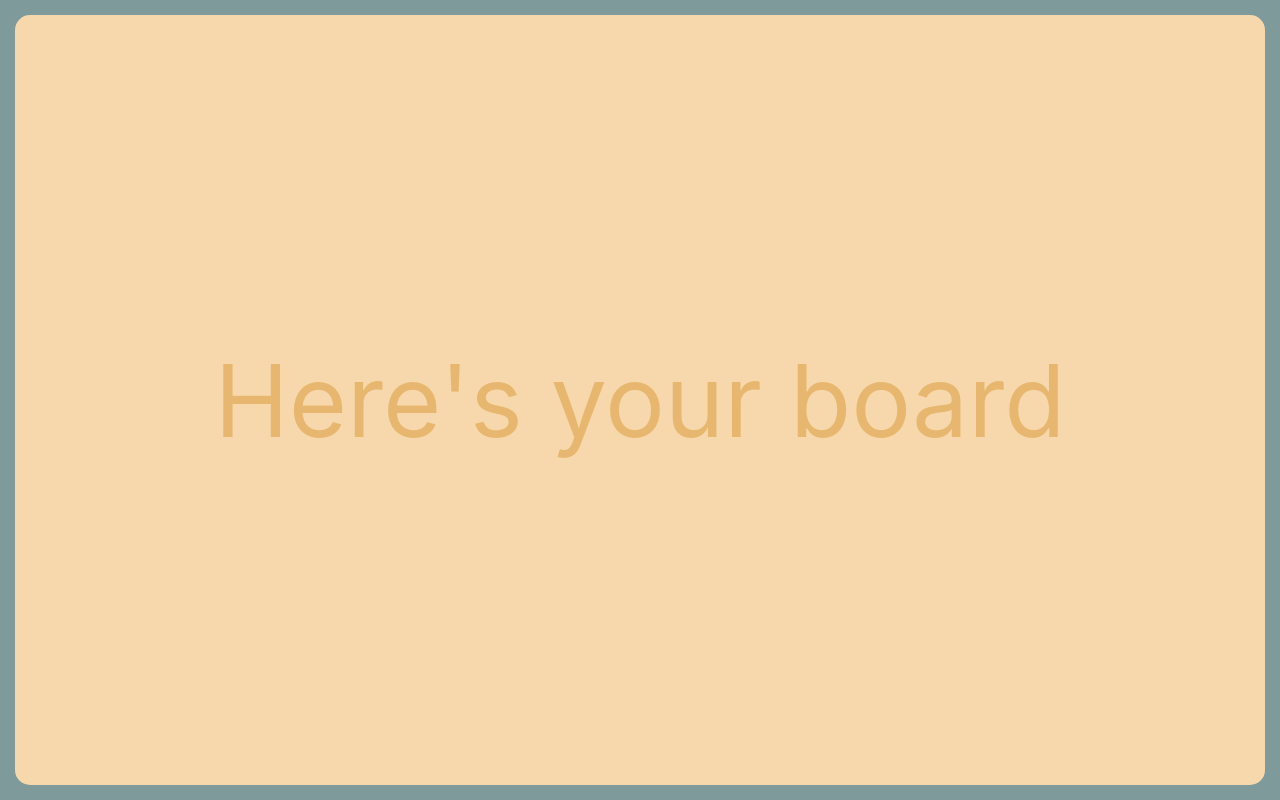
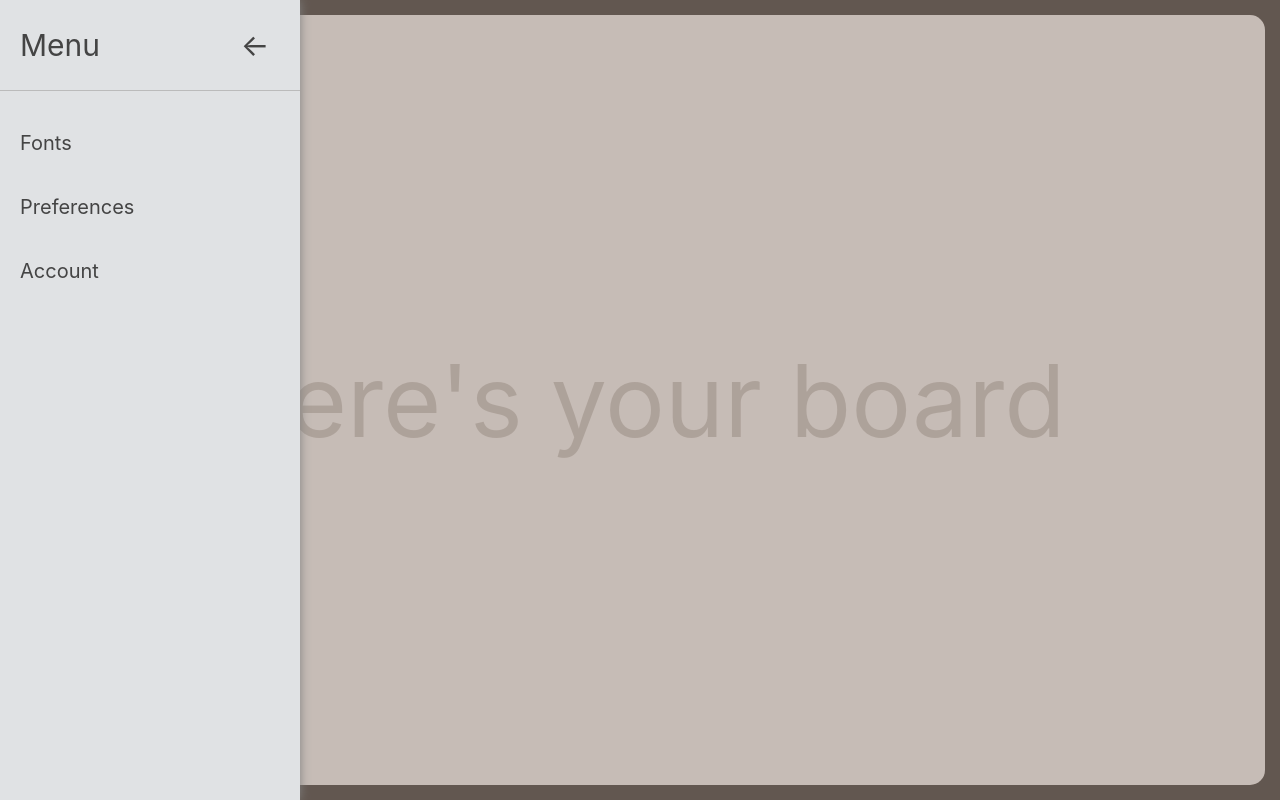
Before and after one commit to IgorBolotnikov/Vision-board, a React (Create React App) app: page / in a window 1280 px wide. Built offline with nearby package versions, Linux system fonts and the light colour scheme.

Commit message:
Add main menu

```diff
--- a/src/App.js
+++ b/src/App.js
@@ -1,11 +1,18 @@
 import React from 'react';
+
+import Menu from './Components/main_menu';
+
 import './index.css';
 
 function App() {
   return (
-    <div className="board">
-      <h1 className="board-hint">Here's your board</h1>
-    </div>
+    <>
+      <Menu />
+      <div className="board">
+        <h1 className="board-hint">Here's your board</h1>
+      </div>
+    </>
+
   );
 }
 
--- /dev/null
+++ b/src/Components/main_menu.css
@@ -0,0 +1,79 @@
+@import '../colors.css';
+@import '../constants.css';
+
+.menu-toggler {
+  width: 50px;
+  height: 50px;
+  border-radius: 50%;
+  padding: 10px 0px;
+  font-size: 30px;
+  text-align: center;
+  line-height: 1.0;
+}
+
+.menu-toggler:hover {
+  transition: all 0.1s;
+  cursor: pointer;
+  background-color: var(--menu-active-color);
+}
+
+.menu-open-toggler {
+  background-color: var(--menu-background);
+  box-shadow: 0px 0px 10px grey;
+  position: fixed;
+  top: 20px;
+  left: 20px;
+}
+
+.menu-close-toggler {
+  position: absolute;
+  top: 20px;
+  right: 20px;
+  margin: 0px;
+  display: inline-block;
+}
+
+.main-menu {
+  width: 0px;
+  height: 100vh;
+  overflow-y: scroll;
+  overflow-y: hidden;
+  transition: all 0.2s;
+  position: fixed;
+  left: 0px;
+  top: 0px;
+  z-index: 1000;
+  box-shadow: 0px 0px 10px grey;
+  background-color: var(--menu-background);
+}
+
+.main-menu-open {
+  width: 300px;
+}
+
+.menu-header {
+  margin: 0px;
+  padding: 30px 20px;
+  margin-bottom: 20px;
+  border-bottom: 1px solid var(--separator-color);
+  font-size: 30px;
+  font-weight: 400;
+  line-height: 1.0;
+}
+
+.menu-list {
+  list-style: none;
+  padding: 0px;
+  margin: 0px;
+}
+
+.menu-item {
+  padding: 20px;
+  font-size: 20px;
+  transition: all 0.1s;
+}
+
+.menu-item:hover {
+  cursor: pointer;
+  background-color: var(--menu-active-color);
+}
--- /dev/null
+++ b/src/Components/main_menu.js
@@ -0,0 +1,32 @@
+import React, { useState } from 'react';
+
+import './main_menu.css'
+
+
+export default function Menu() {
+  const [open, setOpen] = useState(true);
+  const menuItems = ['Fonts', 'Preferences', 'Account'];
+
+  function openMenu() {
+    setOpen(true);
+  }
+
+  function closeMenu() {
+    setOpen(false);
+  }
+
+  return (
+    <>
+      <div className='menu-toggler menu-open-toggler' onClick={openMenu}>&rarr;</div>
+      <div className={'main-menu' + (open ? ' main-menu-open' : '')}>
+        <div className='menu-toggler menu-close-toggler' onClick={closeMenu}>&larr;</div>
+        <h3 className='menu-header'>Menu</h3>
+        <ul className='menu-list'>
+          {menuItems.map((item) => (
+            <li className='menu-item' key={item}>{item}</li>
+          ))}
+        </ul>
+      </div>
+    </>
+  );
+}
--- a/src/colors.css
+++ b/src/colors.css
@@ -1,5 +1,9 @@
 * {
-  --board-color: #f6d8ac;
-  --main-background: #7e9a9a;
-  --board-hint: #db9833;
+  --main-background: #625750;
+  --board-hint: #96897f;
+  --board-color: #c6bcb6;
+  --menu-background: #e0e2e4;
+  --menu-active-color: #d0d2d4;
+  --text-color: #444444;
+  --separator-color: #bbbbbb;
 }
--- a/src/constants.css
+++ b/src/constants.css
@@ -1,3 +1,4 @@
 * {
+  /* Spacing */
   --board-margin: 15px;
 }
--- a/src/index.css
+++ b/src/index.css
@@ -1,5 +1,10 @@
 @import 'colors.css';
 @import 'constants.css';
+
+* {
+  box-sizing: border-box;
+  color: var(--text-color);
+}
 
 body {
   margin: 0;
```
Also changed, not shown: 2 other files (tests, documents, lock files or other folders).
